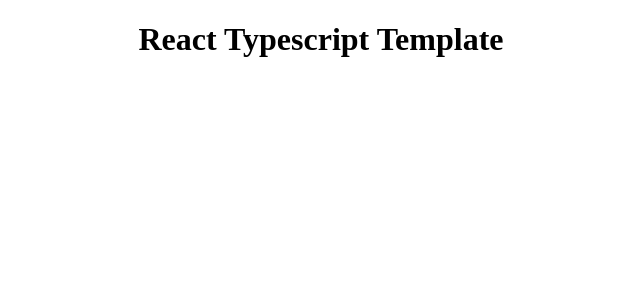
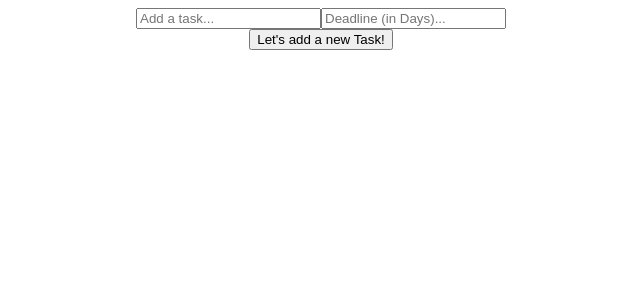
Before and after one commit to aitanacodes/todo-list-react, a React (Create React App) app: page / in a window 1280 px wide. Shown: the top 300 px of the page, without its empty margins (319-959 px from the left). Built offline with nearby package versions, Linux system fonts and the light colour scheme.

Commit message:
added the inputs and a button to add a new task

```diff
--- a/src/App.tsx
+++ b/src/App.tsx
@@ -5,7 +5,14 @@ import "./App.css";
 const App: FC = () => {
   return (
     <div className="App">
-      <h1>React Typescript Template</h1>
+      <div className="header">
+        <div className="input-container">
+          <input type="text" placeholder="Add a task..." />
+          <input type="number" placeholder="Deadline (in Days)..." />
+        </div>
+        <button>Let's add a new Task!</button>
+      </div>
+      <div className="todo-list"></div>
     </div>
   );
 };
```
